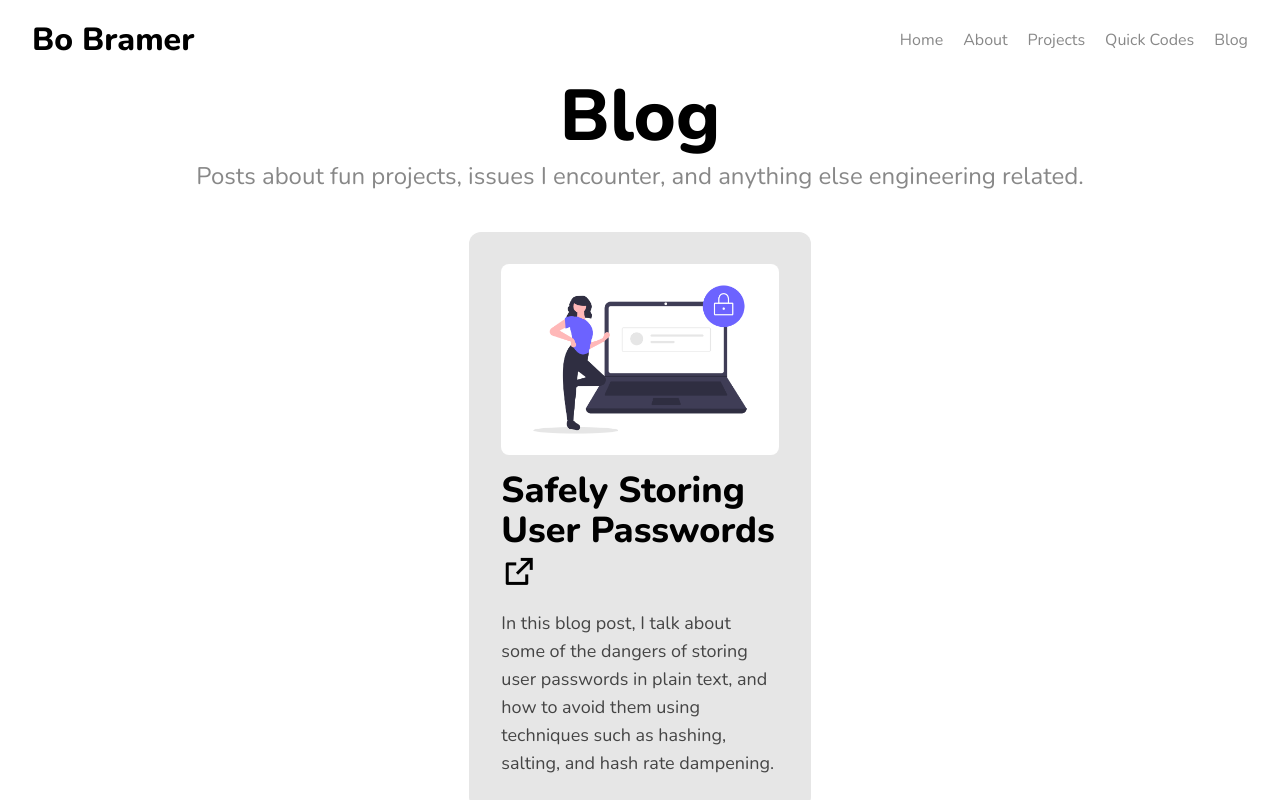
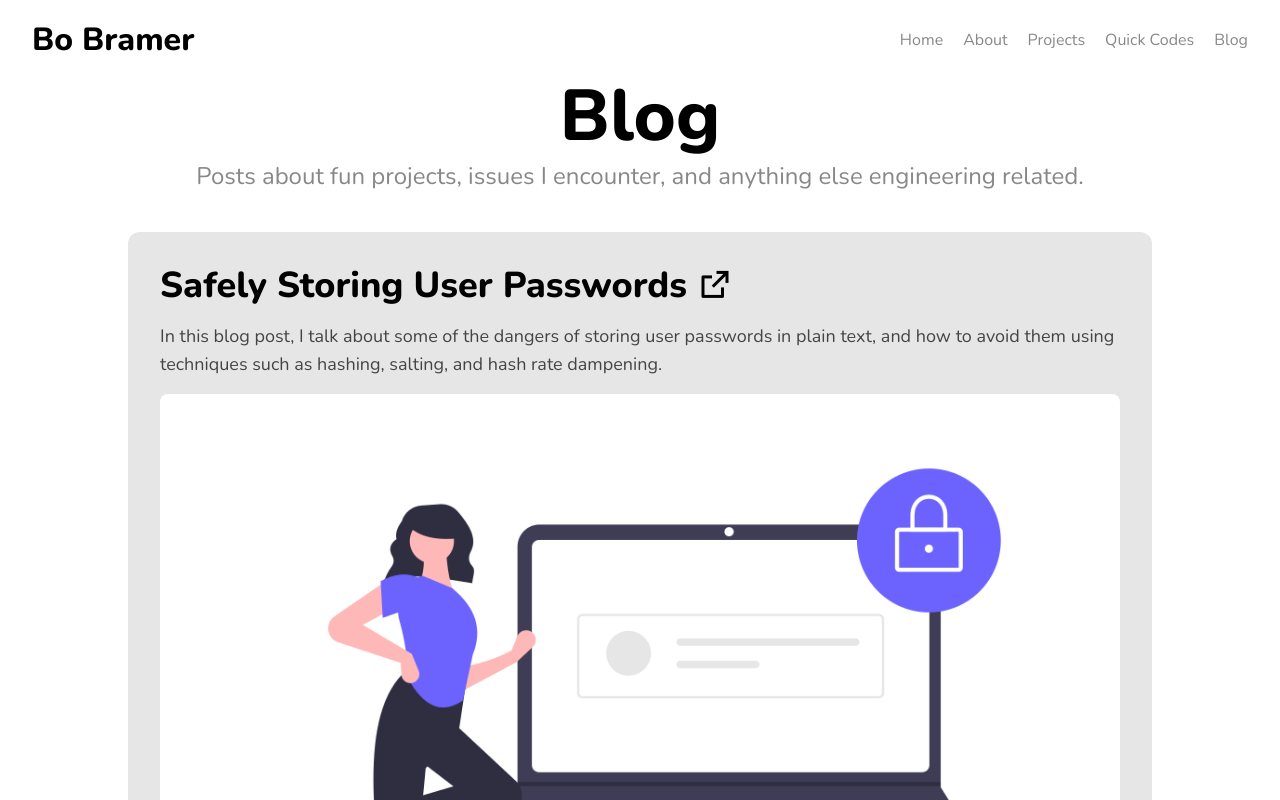
Before and after one commit to wuguishifu/portfolio, a React (Vite) app: page /blog in a window 1280 px wide. Built offline with nearby package versions, Linux system fonts and the light colour scheme; what tailwindcss-animation-delay would draw is missing.

Commit message:
updated blogs sorting system to use masonry

```diff
--- a/package.json
+++ b/package.json
@@ -12,7 +12,6 @@
     "deploy": "node deploy.mjs"
   },
   "dependencies": {
-    "@types/crypto-js": "^4.1.3",
     "blurhash": "^2.0.5",
     "classnames": "^2.3.2",
     "cross-env": "^7.0.3",
@@ -26,6 +25,7 @@
     "react-dom": "^18.2.0",
     "react-helmet-async": "^1.3.0",
     "react-markdown": "^9.0.0",
+    "react-responsive-masonry": "^2.1.7",
     "react-router-dom": "^6.17.0",
     "rehype-highlight": "^7.0.0",
     "remark-gfm": "^4.0.0",
@@ -35,9 +35,11 @@
   },
   "devDependencies": {
     "@aws-sdk/client-s3": "^3.435.0",
+    "@types/crypto-js": "^4.1.3",
     "@types/react": "^18.2.32",
     "@types/react-dom": "^18.2.7",
     "@types/react-helmet": "^6.1.8",
+    "@types/react-responsive-masonry": "^2.1.2",
     "@typescript-eslint/eslint-plugin": "^6.0.0",
     "@typescript-eslint/parser": "^6.0.0",
     "@vitejs/plugin-react": "^4.0.3",
--- a/src/blog/Blogs.tsx
+++ b/src/blog/Blogs.tsx
@@ -1,6 +1,7 @@
 import { Helmet } from "react-helmet-async";
 import { blogs } from './index';
 import { Link } from "react-router-dom";
+import Masonry from 'react-responsive-masonry';
 
 export function Blogs() {
     return (
@@ -11,24 +12,28 @@ export function Blogs() {
             <div className="py-20 w-full flex flex-col items-center">
                 <div className="text-7xl font-bold animate-fade-in fill-mode-both">Blog</div>
                 <div className="text-2xl text-grey opacity-70 text-center mt-2 animate-fade-in fill-mode-both animation-delay-200 px-40">Posts about fun projects, issues I encounter, and anything else engineering related.</div>
-                <div className="gap-8 flex flex-col items-center w-4/5 max-w-screen-xl pt-10">
-                    {Object.values(blogs).map((blog, index) => <BlogRow blog={blog} key={index} style={{ animationDelay: `${(index + 2) * 200}ms` }} />)}
+                <div className="gap-8 flex flex-row items-center w-4/5 max-w-screen-xl pt-10">
+                    <Masonry gutter="32px">
+                        {Object.values(blogs).map((blog, index) => <BlogRow blog={blog} key={index} reverse={Math.random() < 0.5} style={{ animationDelay: `${(index / 3 + 2) * 200}ms` }} />)}
+                    </Masonry>
                 </div>
             </div>
         </div>
     );
 }
 
-function BlogRow({ blog, style }: { blog: any, style?: React.CSSProperties }) {
+function BlogRow({ blog, style, reverse }: { blog: any, style?: React.CSSProperties, reverse: boolean }) {
     return (
-        <Link className={`flex flex-col p-8 gap-4 rounded-xl bg-lightGrey items-center animate-fade-in fill-mode-both w-1/3`} to={`/blog/${blog.slug}`} style={style}>
+        <Link className={`flex ${reverse ? 'flex-col-reverse' : 'flex-col'} p-8 gap-4 rounded-xl bg-lightGrey items-center animate-fade-in fill-mode-both w-full`} to={`/blog/${blog.slug}`} style={style}>
             <img
                 className={`rounded-lg h-full aspect-auto`}
                 src={`/blog/${blog.image}`}
                 alt={blog.image}
             />
-            {blog.title && <div className="text-4xl font-bold text-black">{blog.title} <i className="ri-external-link-line" /></div>}
-            <div className="text-lg text-black opacity-70">{blog.blurb}</div>
+            <div className="flex-col gap-4 flex">
+                {blog.title && <div className="text-4xl font-bold text-black">{blog.title} <i className="ri-external-link-line" /></div>}
+                <div className="text-lg text-black opacity-70">{blog.blurb}</div>
+            </div>
         </Link>
     );
 }
```
Also changed, not shown: 1 other file (tests, documents, lock files or other folders).
